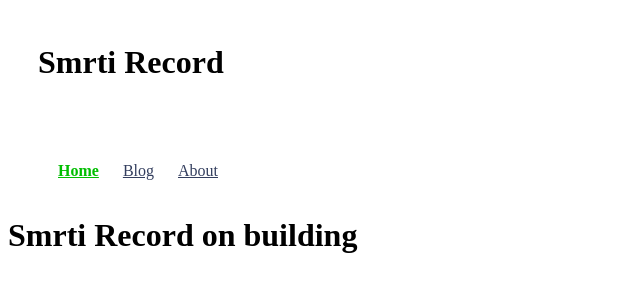
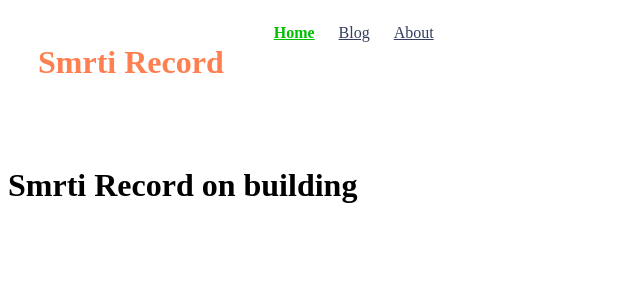
Before and after one commit to svsmemory/svsmemory.github.io, a Jekyll site: the page built from index.md, in a window 1280 px wide. Shown: the top 300 px of the page, without its empty margins (0-640 px from the left). Built offline with Jekyll 4.4.1, drawn with Linux system fonts in a browser that asks for light colours.

Commit message:
layout adjust

```diff
--- a/_sass/_header.scss
+++ b/_sass/_header.scss
@@ -9,7 +9,9 @@ a:link, a:visited, a:hover, a:active { color:rgb(51, 62, 94) }
 header {
     display: flex;
     justify-content: space-between;
+    color:coral;
 }
+
 header h1 {
     padding-left: 30px;
     padding-top: 15px;
@@ -23,7 +25,7 @@ header a {
     padding: 20px 10px;
 }
 
-.container { width: 1270px; margin:0 auto; }
+.container { width: 1270px; margin:0 auto; display: flex; }
 
 .header {
     display: flex;
```
Also changed, not shown: _posts/Bon-Jovi/Crush/2023-12-13-bonjovi-it'smylife.md (renamed from _posts/2023-12-13-bonjovi-it'smylife.md).
